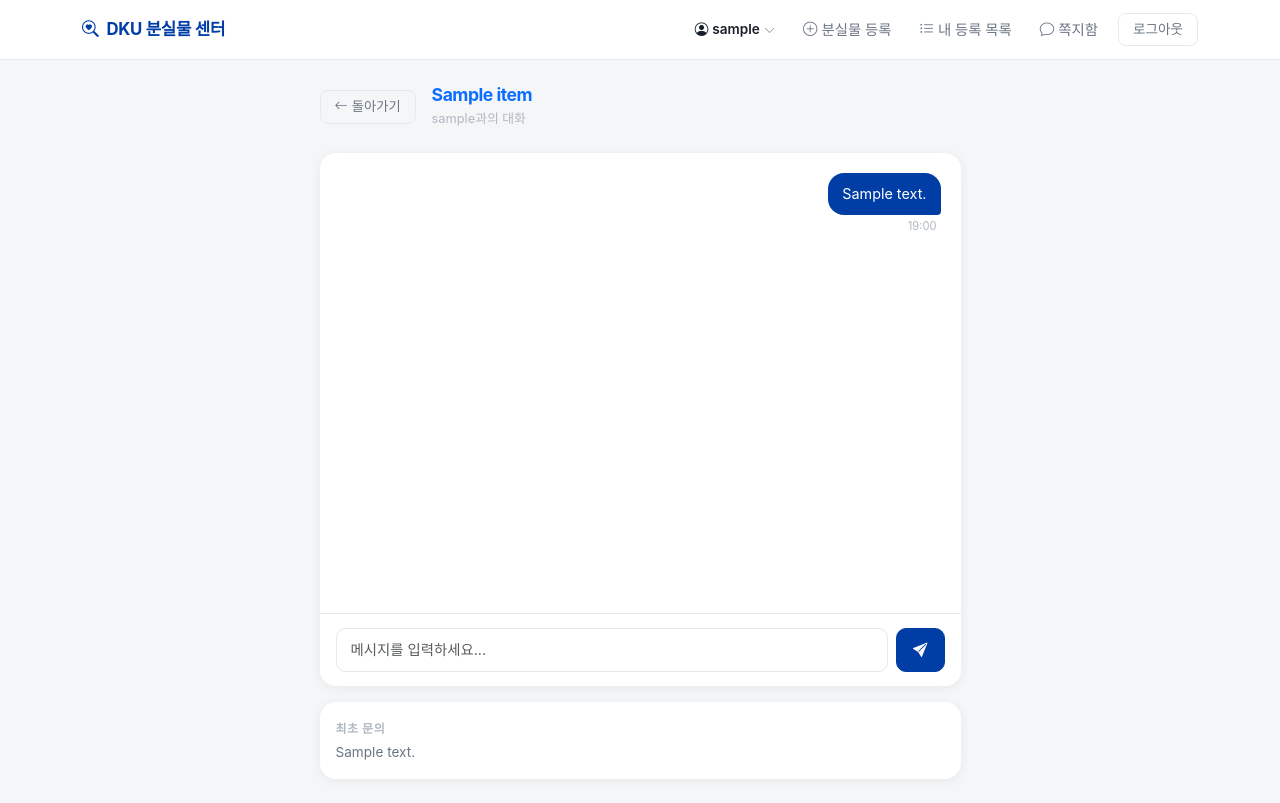
After one commit to island0479/dku-lost-found, a Django app: page /chat/1/ in a window 1280 px wide. The commit adds this page. Run offline with Django 5.2, Linux system fonts and the light colour scheme; a user stored in the database is signed in; tables that the repository leaves empty hold one stand-in row (values such as "Sample post"); some libraries are stand-ins or nearby versions.

Commit message:
HTMX 폴링 기반 1:1 채팅 기능 추가
- Message 모델 추가 (inquiry 기반 스레드)
- 채팅 페이지: 3초 폴링으로 실시간 메시지 수신
- 쪽지함 페이지: 참여 중인 대화 목록
- 문의/관리자 뷰에 채팅하기 버튼 연결
- 문의 시 연락처 필드 제거 (채팅으로 대체)
- navbar에 쪽지함 링크 추가

Co-Authored-By: Claude Sonnet 4.6 <noreply@anthropic.com>

```diff
--- a/items/forms.py
+++ b/items/forms.py
@@ -59,19 +59,12 @@ class SignupForm(UserCreationForm):
 class InquiryForm(forms.ModelForm):
     class Meta:
         model = Inquiry
-        fields = ["message", "contact"]
-        labels = {
-            "message": "문의 내용",
-            "contact": "연락처 (전화번호 또는 이메일)",
-        }
+        fields = ["message"]
+        labels = {"message": "문의 내용"}
         widgets = {
             "message": forms.Textarea(attrs={
                 "rows": 3,
                 "class": CTRL,
-                "placeholder": "내 물건인 것 같은 이유나 특징을 적어주세요.",
-            }),
-            "contact": forms.TextInput(attrs={
-                "class": CTRL,
-                "placeholder": "등록자가 연락할 수 있는 번호나 이메일",
+                "placeholder": "내 물건인 것 같은 이유나 특징을 적어주세요. 등록자와 채팅으로 소통할 수 있습니다.",
             }),
         }
--- a/items/models.py
+++ b/items/models.py
@@ -52,7 +52,7 @@ class Inquiry(models.Model):
     item = models.ForeignKey(Item, on_delete=models.CASCADE, related_name="inquiries")
     user = models.ForeignKey(User, on_delete=models.CASCADE)
     message = models.TextField()
-    contact = models.CharField(max_length=100)
+    contact = models.CharField(max_length=100, blank=True, default="")
     created_at = models.DateTimeField(auto_now_add=True)
 
     def __str__(self):
@@ -62,3 +62,13 @@ class Inquiry(models.Model):
         verbose_name = "문의"
         verbose_name_plural = "문의"
         ordering = ["-created_at"]
+
+
+class Message(models.Model):
+    inquiry = models.ForeignKey(Inquiry, on_delete=models.CASCADE, related_name="messages")
+    sender = models.ForeignKey(User, on_delete=models.CASCADE, related_name="sent_messages")
+    content = models.TextField()
+    created_at = models.DateTimeField(auto_now_add=True)
+
+    class Meta:
+        ordering = ["created_at"]
--- a/items/urls.py
+++ b/items/urls.py
@@ -18,4 +18,8 @@ urlpatterns = [
     path("item/<int:pk>/inquiry/<int:inq_pk>/edit/", views.inquiry_edit_form, name="inquiry_edit_form"),
     path("item/<int:pk>/inquiry/<int:inq_pk>/save/", views.inquiry_save, name="inquiry_save"),
     path("item/<int:pk>/inquiry/<int:inq_pk>/delete/", views.inquiry_delete, name="inquiry_delete"),
+    path("chat/<int:inq_pk>/", views.chat, name="chat"),
+    path("chat/<int:inq_pk>/messages/", views.chat_messages_partial, name="chat_messages"),
+    path("chat/<int:inq_pk>/send/", views.chat_send, name="chat_send"),
+    path("chats/", views.my_chats, name="my_chats"),
 ]
--- a/items/views.py
+++ b/items/views.py
@@ -4,7 +4,8 @@ from django.http import HttpResponse, HttpResponseForbidden
 from django.contrib import messages
 from django.contrib.auth import login, update_session_auth_hash
 from django.contrib.auth.forms import PasswordChangeForm
-from .models import Item, Category, Inquiry, ItemImage
+from django.db.models import Q, Max
+from .models import Item, Category, Inquiry, ItemImage, Message
 from .forms import ItemForm, InquiryForm, SignupForm
 
 
@@ -248,6 +249,54 @@ def change_password(request):
 
 
 @login_required
+def chat(request, inq_pk):
+    inquiry = get_object_or_404(
+        Inquiry.objects.select_related('user', 'item__registered_by'), pk=inq_pk
+    )
+    if request.user != inquiry.user and request.user != inquiry.item.registered_by and not request.user.is_staff:
+        return HttpResponseForbidden()
+    chat_messages = inquiry.messages.select_related('sender').all()
+    return render(request, 'items/chat.html', {
+        'inquiry': inquiry, 'item': inquiry.item, 'chat_messages': chat_messages,
+    })
+
+
+@login_required
+def chat_messages_partial(request, inq_pk):
+    inquiry = get_object_or_404(Inquiry, pk=inq_pk)
+    if request.user != inquiry.user and request.user != inquiry.item.registered_by and not request.user.is_staff:
+        return HttpResponseForbidden()
+    chat_messages = inquiry.messages.select_related('sender').all()
+    return render(request, 'items/partials/chat_messages.html', {'chat_messages': chat_messages})
+
+
+@login_required
+def chat_send(request, inq_pk):
+    inquiry = get_object_or_404(Inquiry, pk=inq_pk)
+    if request.user != inquiry.user and request.user != inquiry.item.registered_by and not request.user.is_staff:
+        return HttpResponseForbidden()
+    if request.method == 'POST':
+        content = request.POST.get('content', '').strip()
+        if content:
+            Message.objects.create(inquiry=inquiry, sender=request.user, content=content)
+    chat_messages = inquiry.messages.select_related('sender').all()
+    return render(request, 'items/partials/chat_messages.html', {'chat_messages': chat_messages})
+
+
+@login_required
+def my_chats(request):
+    inquiries = (
+        Inquiry.objects
+        .filter(Q(user=request.user) | Q(item__registered_by=request.user))
+        .select_related('user', 'item', 'item__registered_by')
+        .annotate(last_msg_time=Max('messages__created_at'))
+        .order_by('-last_msg_time', '-created_at')
+        .distinct()
+    )
+    return render(request, 'items/my_chats.html', {'inquiries': inquiries})
+
+
+@login_required
 def delete_account(request):
     error = None
     if request.method == "POST":
--- a/templates/base.html
+++ b/templates/base.html
@@ -315,6 +315,11 @@
               <i class="bi bi-list-ul me-1"></i>내 등록 목록
             </a>
           </li>
+          <li class="nav-item">
+            <a class="nav-link" href="{% url 'my_chats' %}">
+              <i class="bi bi-chat me-1"></i>쪽지함
+            </a>
+          </li>
           <li class="nav-item ms-lg-1">
             <form method="post" action="{% url 'logout' %}" style="display:inline">
               {% csrf_token %}
--- /dev/null
+++ b/templates/items/chat.html
@@ -0,0 +1,76 @@
+{% extends "base.html" %}
+{% block content %}
+<div class="row justify-content-center">
+  <div class="col-lg-7">
+
+    <div class="d-flex align-items-center gap-3 mb-4">
+      <button onclick="history.back()" class="btn btn-outline-secondary btn-sm">
+        <i class="bi bi-arrow-left me-1"></i>돌아가기
+      </button>
+      <div>
+        <a href="{% url 'item_detail' item.pk %}" style="text-decoration:none">
+          <h5 class="page-title mb-0" style="font-size:1.1rem">{{ item.title }}</h5>
+        </a>
+        <span style="font-size:0.8rem;color:var(--text-muted)">
+          {% if request.user == inquiry.user %}
+            {{ inquiry.item.registered_by.username }}과의 대화
+          {% else %}
+            {{ inquiry.user.username }}과의 대화
+          {% endif %}
+        </span>
+      </div>
+    </div>
+
+    <div class="card" style="overflow:hidden">
+      <!-- 메시지 영역 (3초 폴링) -->
+      <div id="messages-container"
+           style="height:460px;overflow-y:auto;padding:20px;display:flex;flex-direction:column;gap:4px"
+           hx-get="{% url 'chat_messages' inquiry.pk %}"
+           hx-trigger="every 3s"
+           hx-swap="innerHTML"
+           hx-sync="this:replace">
+        {% include "items/partials/chat_messages.html" %}
+      </div>
+
+      <!-- 입력 영역 -->
+      <div style="border-top:1px solid var(--border);padding:14px 16px;background:var(--surface)">
+        <form hx-post="{% url 'chat_send' inquiry.pk %}"
+              hx-target="#messages-container"
+              hx-swap="innerHTML"
+              hx-on::after-request="this.reset();scrollToBottom()">
+          {% csrf_token %}
+          <div class="d-flex gap-2">
+            <input name="content" type="text" class="form-control"
+                   placeholder="메시지를 입력하세요..."
+                   autocomplete="off" required
+                   onkeydown="if(event.key==='Enter'&&!event.shiftKey){event.preventDefault();this.closest('form').dispatchEvent(new Event('submit',{bubbles:true}))}">
+            <button type="submit" class="btn btn-dark" style="flex-shrink:0;padding:10px 16px !important">
+              <i class="bi bi-send-fill"></i>
+            </button>
+          </div>
+        </form>
+      </div>
+    </div>
+
+    <!-- 원래 문의 내용 -->
+    <div class="card mt-3">
+      <div class="card-body p-3" style="font-size:0.85rem;color:var(--text-secondary)">
+        <span style="font-weight:600;color:var(--text-muted);font-size:0.75rem;text-transform:uppercase;letter-spacing:0.5px">최초 문의</span>
+        <p class="mb-0 mt-1">{{ inquiry.message }}</p>
+      </div>
+    </div>
+
+  </div>
+</div>
+
+<script>
+  function scrollToBottom() {
+    const c = document.getElementById('messages-container');
+    if (c) c.scrollTop = c.scrollHeight;
+  }
+  scrollToBottom();
+  document.body.addEventListener('htmx:afterSwap', e => {
+    if (e.detail.target.id === 'messages-container') scrollToBottom();
+  });
+</script>
+{% endblock %}
--- /dev/null
+++ b/templates/items/partials/chat_messages.html
@@ -0,0 +1,31 @@
+{% for msg in chat_messages %}
+  <div class="d-flex {% if msg.sender == request.user %}justify-content-end{% else %}justify-content-start{% endif %} mb-2">
+    <div style="max-width:72%">
+      {% if msg.sender != request.user %}
+        <div style="font-size:0.72rem;color:var(--text-muted);margin-bottom:3px;padding-left:4px">{{ msg.sender.username }}</div>
+      {% endif %}
+      <div style="
+        padding:10px 14px;
+        border-radius:{% if msg.sender == request.user %}16px 16px 4px 16px{% else %}16px 16px 16px 4px{% endif %};
+        font-size:0.9rem;
+        line-height:1.5;
+        word-break:break-word;
+        {% if msg.sender == request.user %}
+          background:var(--brand);color:#fff;
+        {% else %}
+          background:var(--bg);color:var(--text);
+        {% endif %}
+      ">{{ msg.content }}</div>
+      <div style="font-size:0.7rem;color:var(--text-muted);margin-top:3px;
+                  text-align:{% if msg.sender == request.user %}right{% else %}left{% endif %};
+                  padding:0 4px">
+        {{ msg.created_at|date:"H:i" }}
+      </div>
+    </div>
+  </div>
+{% empty %}
+  <div class="text-center py-5" style="color:var(--text-muted)">
+    <i class="bi bi-chat" style="font-size:2.5rem;display:block;margin-bottom:10px"></i>
+    <p style="font-size:0.875rem">대화를 시작해보세요</p>
+  </div>
+{% endfor %}
--- a/templates/items/partials/inquiry_display.html
+++ b/templates/items/partials/inquiry_display.html
@@ -7,6 +7,9 @@
     <p class="mb-1" style="font-size:0.875rem;white-space:pre-line;color:var(--text)">{{ inq.message }}</p>
     <p class="mb-3" style="font-size:0.8rem;color:var(--text-muted)">연락처: {{ inq.contact }}</p>
     <div class="d-flex gap-2">
+      <a href="{% url 'chat' inq.pk %}" class="btn btn-dark btn-sm">
+        <i class="bi bi-chat me-1"></i>채팅하기
+      </a>
       <button class="btn btn-sm btn-outline-secondary"
               hx-get="{% url 'inquiry_edit_form' item.pk inq.pk %}"
               hx-target="#inquiry-display-{{ inq.pk }}"
```
Also changed, not shown: templates/items/item_detail.html (+6 -2 lines), templates/items/my_chats.html (added, +56 -0 lines), .claude/settings.local.json, items/migrations/0005_alter_inquiry_contact_message.py (added).
